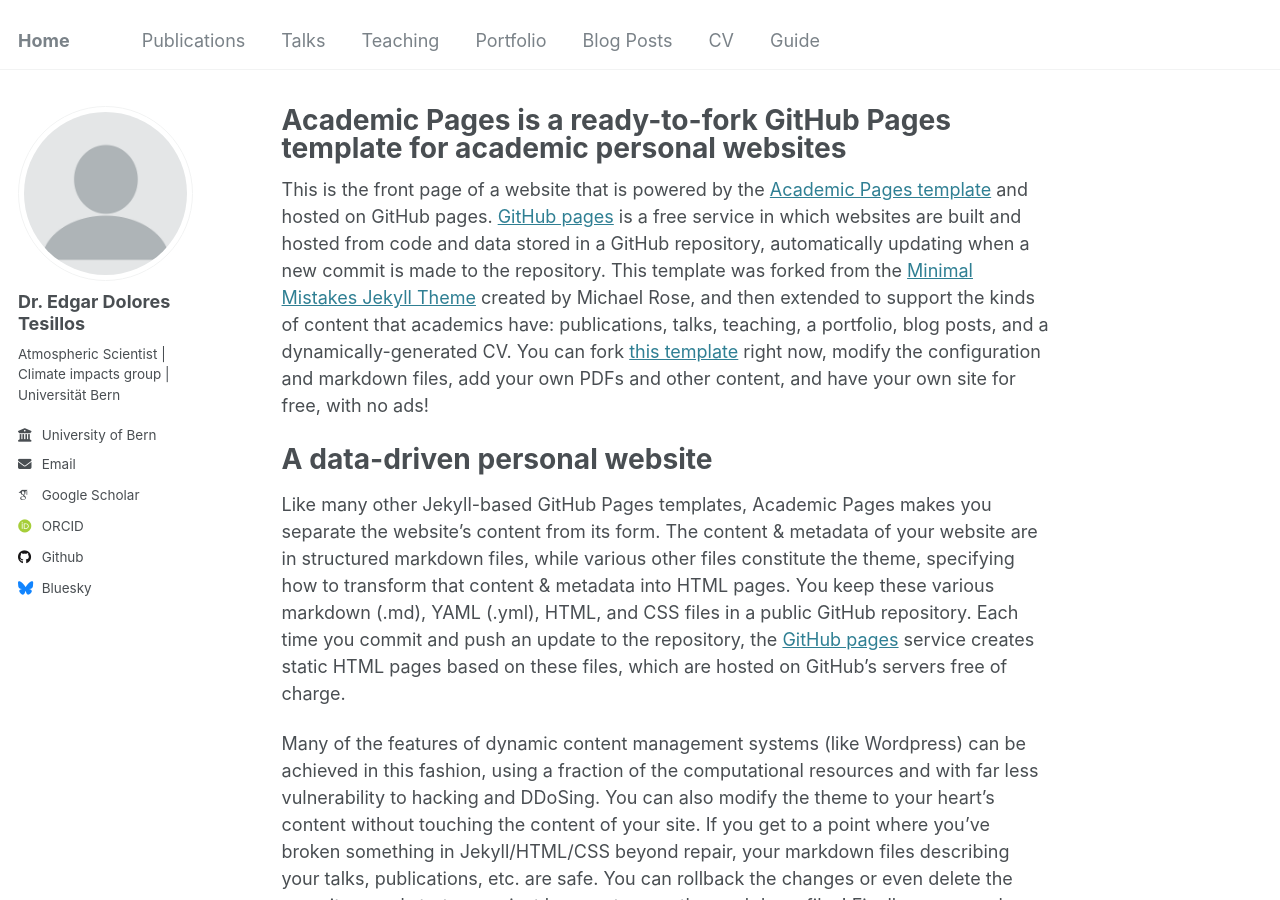
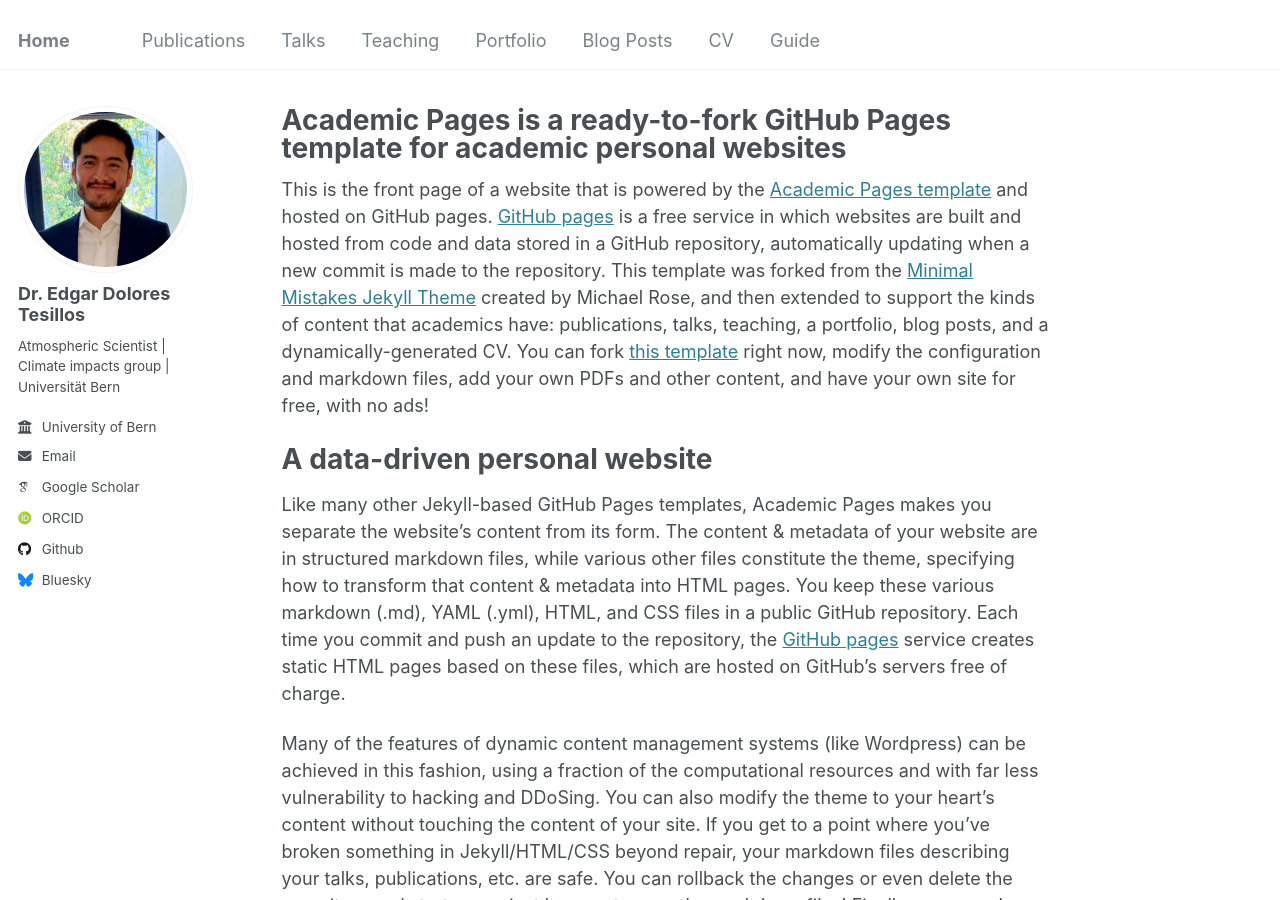
Before and after one commit to edgardotes/edgardotes.github.io, a Jekyll site: the page built from _pages/about.md, in a window 1280 px wide and 900 px high. Built offline with Jekyll 4.4.1, drawn with Linux system fonts in a browser that asks for light colours; some web fonts are replaced.

Commit message:
Update _config.yml

```diff
--- a/_config.yml
+++ b/_config.yml
@@ -21,7 +21,7 @@
 #               Additional customization can be done by editing /_includes/author-profile.html
 author:
   # Biographic information
-  avatar           : "profile.png"
+  avatar           : "profile_2023.png"
   name             : "Dr. Edgar Dolores Tesillos"
   pronouns         : # example: "she/her"
   bio              : "Atmospheric Scientist | Climate impacts group | Universität Bern"
```
